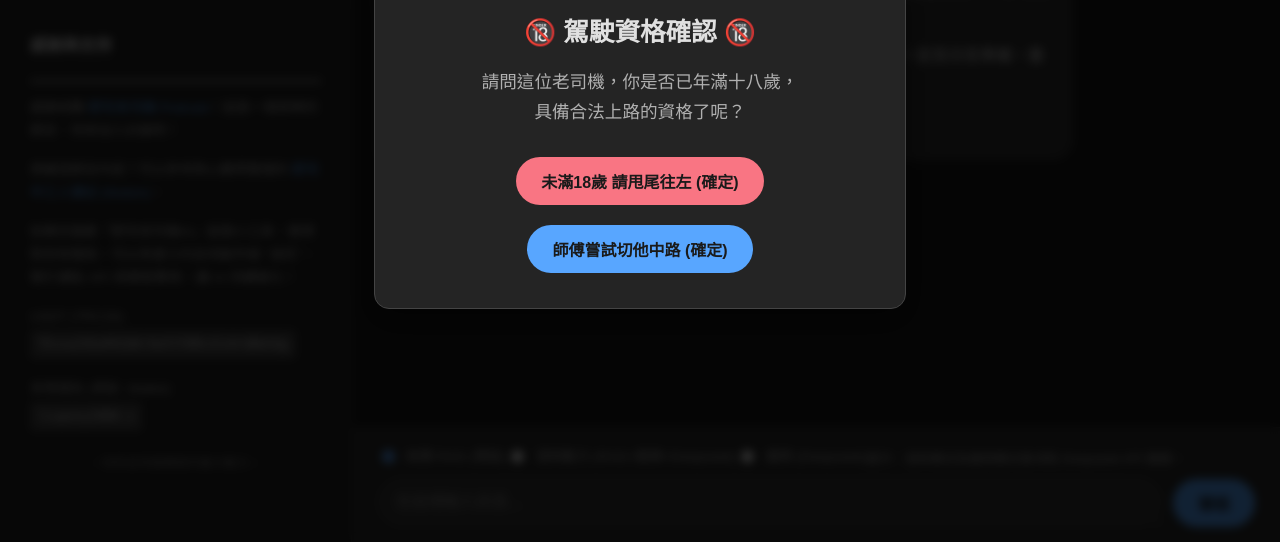
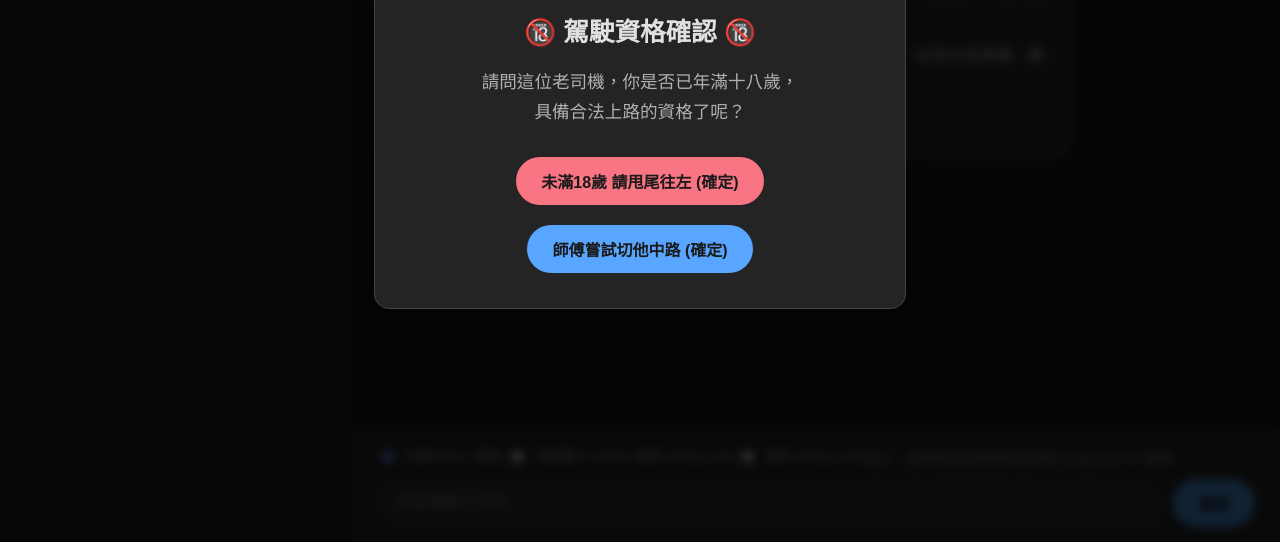
Before and after one commit to LIUXVuse/Fattyinsider, a plain HTML site: page index.html in a window 1280 px wide. Shown: the part 258-800 px from the top of the page. Drawn offline with nearby package versions, Linux system fonts and the light colour scheme.

Commit message:
更新: 調整 index.html 中的感謝與支持區域，將內容精簡並隱藏初始顯示，改善可讀性與使用者體驗

```diff
--- a/index.html
+++ b/index.html
@@ -420,25 +420,14 @@
         <!-- Left Panel -->
         <div id="left-panel">
             <img src="https://i.imgur.com/1KOfgFk.jpeg" alt="肥宅老司機 Logo">
-            <div id="acknowledgements">
+            <div id="acknowledgements" style="display: none;"> <!-- Initially hidden -->
                 <h3>感謝與支持</h3>
-                <hr>
-                <p>
-                    感謝收聽 <a href="https://open.firstory.me/user/fattyinsider/episodes" target="_blank" rel="noopener noreferrer">肥宅老司機 Podcast</a>！這是一個很棒的節目，快來加入討論吧！
-                </p>
-                <p>
-                    想複習節目內容？可以參考熱心聽眾整理的 <a href="https://www.notion.so/1bfdb44b1bd380998cbaff26b1be2d42" target="_blank" rel="noopener noreferrer">肥宅中工人筆記 (Notion)</a>。
-                </p>
-                <p>
-                    如果您喜歡「肥宅老司機AI」這個小工具，覺得對您有幫助，可以考慮斗內支持創作者 "波尼"，幫忙補貼 API 與開發費用，讓 AI 持續進化！
-                </p>
-                <p>
-                    USDT (TRC20): <br><code>TExxw25EaPKZdKr9uPJT8MLV2zHrQBbhQg</code>
-                </p>
-                <p>
-                    多幣錢包 (例如 .Wallet): <br><code>liupony2000.x</code>
-                </p>
-                 <p style="font-size: 0.9em; margin-top: 20px; text-align: center; opacity: 0.7;">~ 你的支持是開發的最大動力 ~</p>
+                <p>感謝收聽 <a href="https://open.firstory.me/user/fattyinsider/episodes" target="_blank" rel="noopener noreferrer">肥宅老司機 Podcast</a>！這是一個很棒的節目，快來加入討論吧！</p>
+                <p>想複習節目內容？可以參考主持人 老雞 每週錄音後親自整理的 <a href="https://fattyinsider.notion.site/99a942d7267541d5918188407e99f079?v=d16013b88d8144a8876791e8517cf312" target="_blank">肥宅工人筆記 (Notion)</a>。</p>
+                <p>如果您喜歡「肥宅老司機AI」這個小工具，覺得對您有幫助，可以考慮斗內支持創作者 "波尼"，幫忙補貼 API 與開發費用，讓 AI 持續進化！</p>
+                <p>USDT (TRC20):<br><code>TExxw25EaPKZdKr9uPJT8MLV2zHrQBbhQg</code></p>
+                <p>多幣錢包 (例如 .Wallet):<br><code>liupony2000.x</code></p>
+                <p>~ 你的支持是開發的最大動力 ~</p>
             </div>
         </div>
 
```
